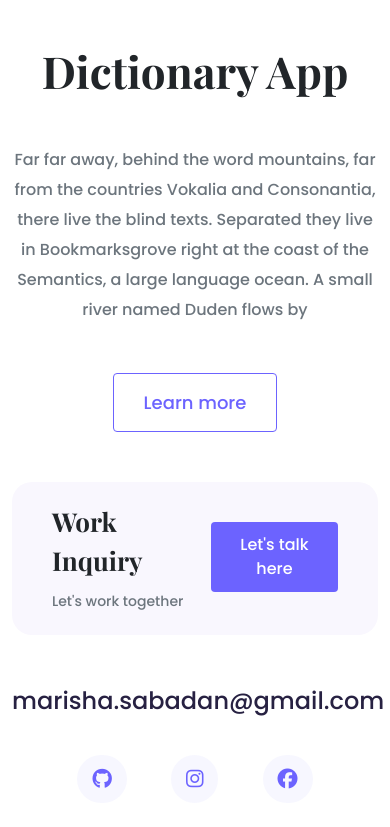
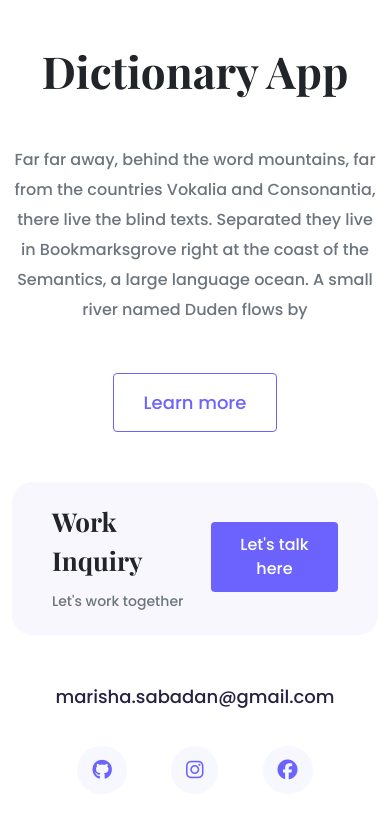
Before and after one commit to MarynaSB/portfolio-project, a plain HTML site: page index.html in a window 390 px wide. Shown: the part 1544-2371 px from the top of the page. Drawn offline with nearby package versions, Linux system fonts and the light colour scheme.

Commit message:
Update portfolio.css

```diff
--- a/styles/portfolio.css
+++ b/styles/portfolio.css
@@ -224,6 +224,10 @@ line-height: 1.5;
         margin: 20px 0 0 20px;
     }
 
+    .email-link {
+        font-size: 18px;
+    }
+
     .content {
         text-align: center;
         padding: 0;
```
